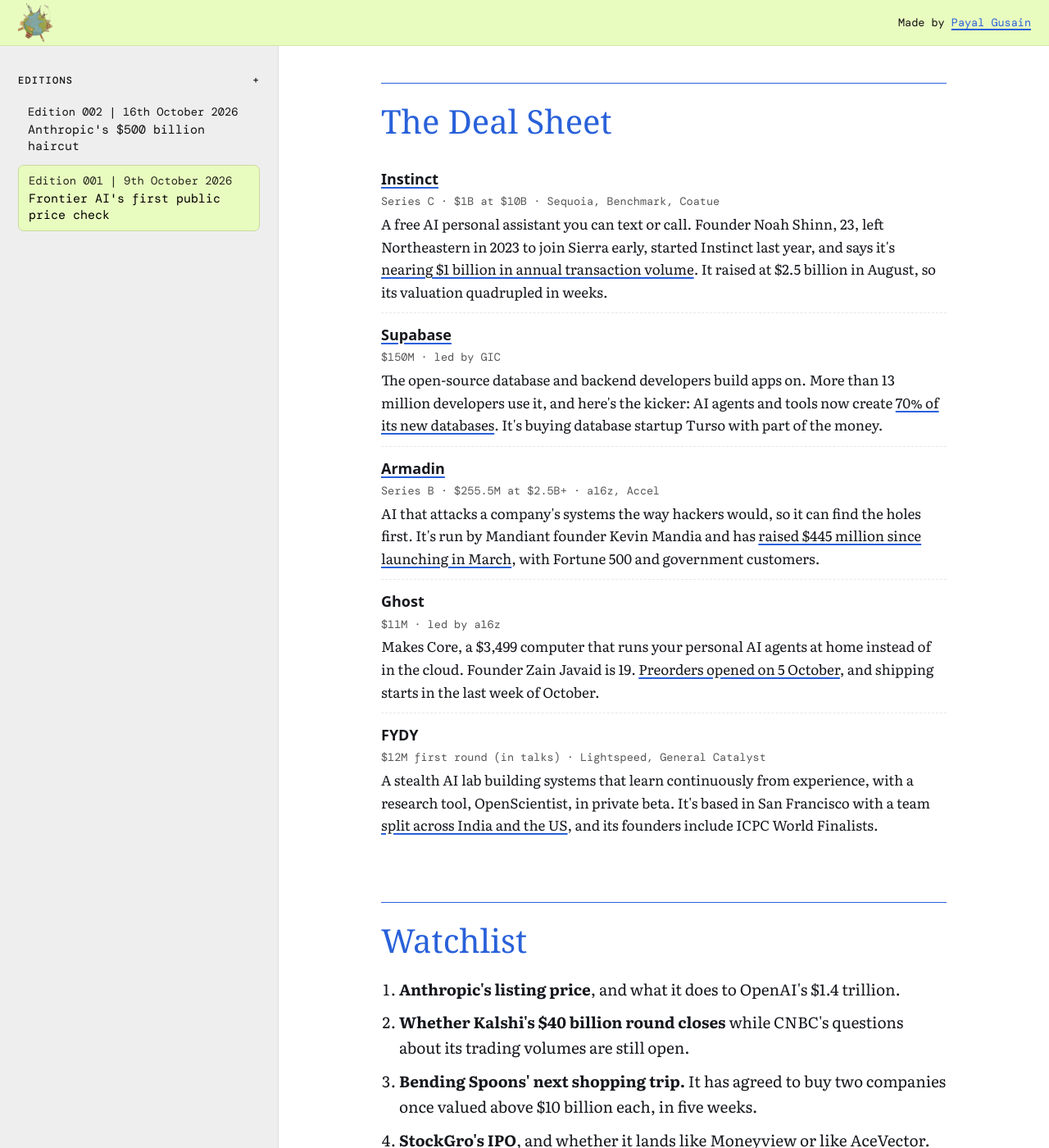
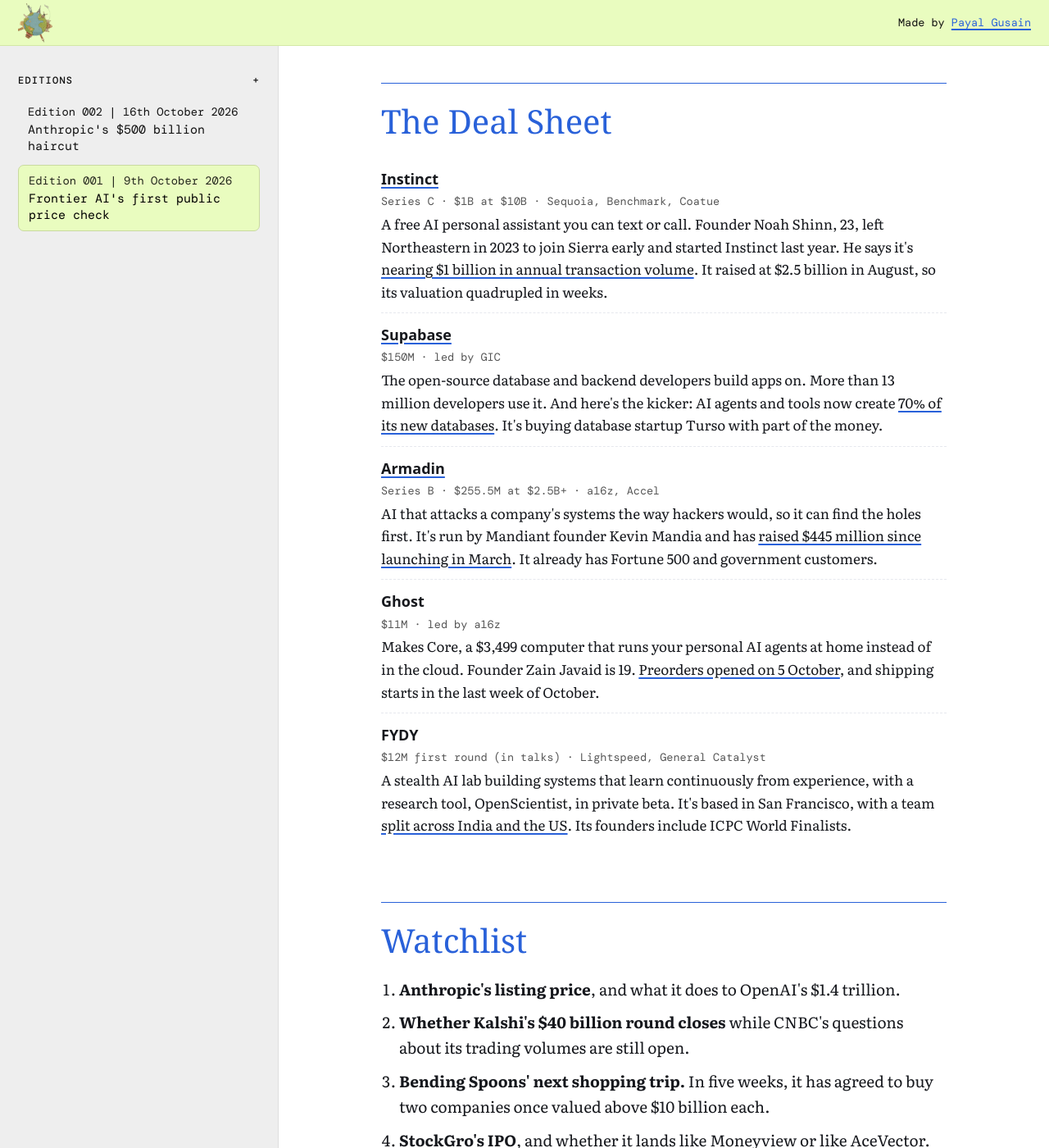
Before and after one commit to pgwrites/keeping-up-with-the-capital, a Jekyll site: the page built from _posts/2026-10-09-anthropic-ipo-family-offices.md, in a window 1280 px wide and 1400 px high, scrolled down 7188 px. Shown: the whole window at 82% size. Built offline with Jekyll 4.4.1, drawn with Linux system fonts in a browser that asks for light colours; some web fonts are replaced; some of the changed text lies outside the part shown.

Commit message:
Edition 001: punctuation pass
Co-Authored-By: Claude Opus 5.5 <noreply@anthropic.com>
Claude-Session: https://claude.ai/code/session_019yddCmAbBGRort8Ve7bfPc

```diff
--- a/_posts/2026-10-09-anthropic-ipo-family-offices.md
+++ b/_posts/2026-10-09-anthropic-ipo-family-offices.md
@@ -52,7 +52,7 @@ A price and a bid are different things. A bid is someone saying "I'd pay this."
 - [Kalshi](https://kalshi.com/) runs a regulated prediction market. It was valued at $22 billion in May and is now [in talks at around $40 billion](https://www.reuters.com/world/asia-pacific/tiger-global-dragoneer-talks-invest-in-kalshis-new-1-billion-fundraise-sources-2026-09-29/). It handled [$60.7 billion in trades in September](https://defirate.com/prediction-markets/volume/kalshi/), 78% of the market. The asterisk: CNBC [found clusters of near-identical trades](https://www.cnbc.com/2026/09/30/kalshi-polymarket-trading-volume-scrutiny.html) in some of its products.
 - [FieldAI](https://www.fieldai.com/) builds the brains that run robots. It went from $2 billion last year to a signed term sheet [at $10 billion](https://www.businessinsider.com/robotics-startup-fieldai-raises-at-10b-valuation-in-new-round-2026-10), with more than $135 million in revenue and signed contracts.
 
-Zoom out and the money is concentrating. Crunchbase counted [a record 27 rounds of $1 billion or more in Q3](https://news.crunchbase.com/venture/q3-2026-global-startup-funding-ai-billion-dollar-rounds-exits-data/), together taking about a third of the $159 billion raised worldwide. Indian capital is playing too: Premji Invest co-led a [$145 million Series C](https://news.crunchbase.com/venture/biggest-funding-rounds-ai-cyber-real-estate-instinct/) in CScale, a US company that makes optical links for AI servers.
+Zoom out, and the money is concentrating. Crunchbase counted [a record 27 rounds of $1 billion or more in Q3](https://news.crunchbase.com/venture/q3-2026-global-startup-funding-ai-billion-dollar-rounds-exits-data/), together taking about a third of the $159 billion raised worldwide. Indian capital is playing, too: Premji Invest co-led a [$145 million Series C](https://news.crunchbase.com/venture/biggest-funding-rounds-ai-cyber-real-estate-instinct/) in CScale, a US company that makes optical links for AI servers.
 
 But a price only counts once someone can sell at it. PitchBook counted [just 18 US IPOs in Q3](https://pitchbook.com/news/reports/q3-2026-pitchbook-nvca-venture-monitor). Most of these numbers have only been agreed by the people already in the room. Anthropic is the first one walking out the door to find out what the rest of the world thinks.
 
@@ -69,7 +69,7 @@ If one set of deals explains software in 2026, it's this one.
 - Five weeks later, Bending Spoons agreed to buy [Miro](https://miro.com/) for $1.355 billion, [90% below its $17.5 billion peak](https://www.forbes.com/sites/josipamajic/2026/09/10/bending-spoons-buys-miro-at-90-discount-as-saas-unicorns-sell-for-scraps/).
 - [EliseAI](https://www.eliseai.com/), which automates the admin of rental housing, raised at [$4 billion](https://www.globenewswire.com/news-release/2026/09/29/3370681/0/en/eliseai-raises-350-million-at-4-billion-valuation-to-bring-ai-deeper-into-housing-and-healthcare-operations.html), about 20x its $200 million-plus in ARR. Value Add VC's Trace Cohen says it earned that [<mark>"on usage, not narrative."</mark>](https://valueaddvc.com/pulse/eliseai-350m-round-4b-valuation-2026)
 
-That's a 25-fold gap in revenue multiples between Listen Labs and Airtable, and Airtable is the far bigger company. So size can't explain it.
+That's a 25-fold gap in revenue multiples between Listen Labs and Airtable. And Airtable is the far bigger company, so size can't explain it.
 
 Here's how I think about it: **Salesforce bought a slope. Bending Spoons bought a cash flow.** A young AI product is priced on where it could go. A 2021-era SaaS company is priced like a mature business that throws off cash, which is exactly what Bending Spoons likes to buy.
 
@@ -111,7 +111,7 @@ And this isn't a one-off. Indian family offices have joined more than 1,300 star
 
 [Agrani Labs](https://www.agranilabs.com/) builds AI computing hardware and software for data centres. Four former Intel and AMD engineers founded it in Bengaluru in 2024. It came out of stealth in February with an [$8 million seed](https://www.datacenterdynamics.com/en/news/indian-chip-startup-agrani-labs-emerges-from-stealth-with-8m-funding-round/) from Peak XV. Eight months later, it's reportedly raising [₹800–850 crore from Samsung, 360 One and Peak XV](https://economictimes.indiatimes.com/tech/technology/agrani-in-talks-to-raise-rs-800-850-crore-from-samsung-360-one-peak-xv/articleshow/134622670.cms), more than 10x its seed. It's also applying for another ₹120–130 crore from the government's research and innovation (RDI) scheme.
 
-Chips are a brutal business to fund, because you need years of capital before you ship anything. Agrani's answer is to split that weight three ways: a VC, a strategic corporate and the state. It isn't alone. Accel, Lightspeed, Bessemer and others have joined [DeepVerse](https://indianstartupnews.com/news/accel-meta-intel-and-ather-join-30-member-deepverse-platform-to-boost-indias-deeptech-ecosystem-12629528), a 30-member group set up to shape the rules for slow-to-build sectors and feed into the same ₹1 lakh crore RDI scheme. If Agrani closes with the government money attached, Indian deeptech founders get a template to copy.
+Chips are a brutal business to fund because you need years of capital before you ship anything. Agrani's answer is to split that weight three ways: a VC, a strategic corporate and the state. It isn't alone. Accel, Lightspeed, Bessemer and others have joined [DeepVerse](https://indianstartupnews.com/news/accel-meta-intel-and-ather-join-30-member-deepverse-platform-to-boost-indias-deeptech-ecosystem-12629528), a 30-member group set up to shape the rules for slow-to-build sectors and feed into the same ₹1 lakh crore RDI scheme. If Agrani closes with the government money attached, Indian deeptech founders get a template to copy.
 
 ### Indian IPO investors are paying for scale, not brand: Moneyview soared, Snapdeal's parent sank
 {: .take}
@@ -120,7 +120,7 @@ Two IPOs, days apart, with opposite outcomes.
 
 Digital lender [Moneyview](https://moneyview.in/)'s ₹1,092 crore IPO was subscribed about 100x, and the stock [opened more than 60% above](https://entrackr.com/report/weekly-funding-report-weekly-funding-report/funding-and-acquisitions-in-indian-startups-this-week-sep-28-oct-3-12618694) its ₹34 issue price.
 
-Snapdeal's parent AceVector drew 4.93x demand for its ₹420 crore IPO, then [listed 11.6% below](https://inc42.com/buzz/snapdeal-parent-acevector-lists-at-11-6-discount-on-bse/) its ₹32 issue price on BSE and closed its first day 18.4% down. This was once a $6.5 billion company, and its FY26 loss narrowed 64% to ₹45.5 crore. Investors still passed. Inc42's [analysis](https://inc42.com/features/snapdeal-makes-it-to-d-street-but-wheres-the-moat/) shows why in one comparison: Snapdeal had 12.16 million annual transacting users in FY26. Meesho had 264 million.
+Snapdeal's parent AceVector drew 4.93x demand for its ₹420 crore IPO. Then it [listed 11.6% below](https://inc42.com/buzz/snapdeal-parent-acevector-lists-at-11-6-discount-on-bse/) its ₹32 issue price on BSE and closed its first day 18.4% down. This was once a $6.5 billion company, and its FY26 loss narrowed 64% to ₹45.5 crore. But investors still passed. Inc42's [analysis](https://inc42.com/features/snapdeal-makes-it-to-d-street-but-wheres-the-moat/) shows why in one comparison: Snapdeal had 12.16 million annual transacting users in FY26. Meesho had 264 million.
 
 The lesson for India's IPO pipeline: a famous name and a smaller loss won't carry you. Scale will. Three more companies are lining up to test that:
 
@@ -132,18 +132,18 @@ The lesson for India's IPO pipeline: a famous name and a smaller loss won't carr
 ## The Deal Sheet
 
 <ul class="dlist">
-<li><span class="dco"><a href="https://instinct.com/">Instinct</a></span><span class="dmeta">Series C · $1B at $10B · Sequoia, Benchmark, Coatue</span><span class="dsig">A free AI personal assistant you can text or call. Founder Noah Shinn, 23, left Northeastern in 2023 to join Sierra early, started Instinct last year, and says it's <a href="https://fortune.com/2026/09/30/noah-shinn-instinct-ai-assistant-meta-muse-alexandr-wang-tech-series-c-ai-agent-mark-zuckerberg/">nearing $1 billion in annual transaction volume</a>. It raised at $2.5 billion in August, so its valuation quadrupled in weeks.</span></li>
-<li><span class="dco"><a href="https://supabase.com/">Supabase</a></span><span class="dmeta">$150M · led by GIC</span><span class="dsig">The open-source database and backend developers build apps on. More than 13 million developers use it, and here's the kicker: AI agents and tools now create <a href="https://www.prnewswire.com/news-releases/supabase-announces-150m-in-new-funding-and-turso-acquisition-302896752.html">70% of its new databases</a>. It's buying database startup Turso with part of the money.</span></li>
-<li><span class="dco"><a href="https://www.armadin.com/">Armadin</a></span><span class="dmeta">Series B · $255.5M at $2.5B+ · a16z, Accel</span><span class="dsig">AI that attacks a company's systems the way hackers would, so it can find the holes first. It's run by Mandiant founder Kevin Mandia and has <a href="https://www.unite.ai/armadin-raises-255-5m-series-b-at-over-2-5b-valuation-to-scale-its-agentic-security-platform/">raised $445 million since launching in March</a>, with Fortune 500 and government customers.</span></li>
+<li><span class="dco"><a href="https://instinct.com/">Instinct</a></span><span class="dmeta">Series C · $1B at $10B · Sequoia, Benchmark, Coatue</span><span class="dsig">A free AI personal assistant you can text or call. Founder Noah Shinn, 23, left Northeastern in 2023 to join Sierra early and started Instinct last year. He says it's <a href="https://fortune.com/2026/09/30/noah-shinn-instinct-ai-assistant-meta-muse-alexandr-wang-tech-series-c-ai-agent-mark-zuckerberg/">nearing $1 billion in annual transaction volume</a>. It raised at $2.5 billion in August, so its valuation quadrupled in weeks.</span></li>
+<li><span class="dco"><a href="https://supabase.com/">Supabase</a></span><span class="dmeta">$150M · led by GIC</span><span class="dsig">The open-source database and backend developers build apps on. More than 13 million developers use it. And here's the kicker: AI agents and tools now create <a href="https://www.prnewswire.com/news-releases/supabase-announces-150m-in-new-funding-and-turso-acquisition-302896752.html">70% of its new databases</a>. It's buying database startup Turso with part of the money.</span></li>
+<li><span class="dco"><a href="https://www.armadin.com/">Armadin</a></span><span class="dmeta">Series B · $255.5M at $2.5B+ · a16z, Accel</span><span class="dsig">AI that attacks a company's systems the way hackers would, so it can find the holes first. It's run by Mandiant founder Kevin Mandia and has <a href="https://www.unite.ai/armadin-raises-255-5m-series-b-at-over-2-5b-valuation-to-scale-its-agentic-security-platform/">raised $445 million since launching in March</a>. It already has Fortune 500 and government customers.</span></li>
 <li><span class="dco">Ghost</span><span class="dmeta">$11M · led by a16z</span><span class="dsig">Makes Core, a $3,499 computer that runs your personal AI agents at home instead of in the cloud. Founder Zain Javaid is 19. <a href="https://techcrunch.com/2026/10/05/at-19-ghost-founder-raises-11-million-to-build-a-3499-computer-for-your-personal-ai/">Preorders opened on 5 October</a>, and shipping starts in the last week of October.</span></li>
-<li><span class="dco">FYDY</span><span class="dmeta">$12M first round (in talks) · Lightspeed, General Catalyst</span><span class="dsig">A stealth AI lab building systems that learn continuously from experience, with a research tool, OpenScientist, in private beta. It's based in San Francisco with a team <a href="https://inc42.com/buzz/fydy-in-talks-to-raise-12-mn-from-lightspeed-general-catalyst/">split across India and the US</a>, and its founders include ICPC World Finalists.</span></li>
+<li><span class="dco">FYDY</span><span class="dmeta">$12M first round (in talks) · Lightspeed, General Catalyst</span><span class="dsig">A stealth AI lab building systems that learn continuously from experience, with a research tool, OpenScientist, in private beta. It's based in San Francisco, with a team <a href="https://inc42.com/buzz/fydy-in-talks-to-raise-12-mn-from-lightspeed-general-catalyst/">split across India and the US</a>. Its founders include ICPC World Finalists.</span></li>
 </ul>
 
 ## Watchlist
 
 1. **Anthropic's listing price**, and what it does to OpenAI's $1.4 trillion.
 2. **Whether Kalshi's $40 billion round closes** while CNBC's questions about its trading volumes are still open.
-3. **Bending Spoons' next shopping trip.** It has agreed to buy two companies once valued above $10 billion each, in five weeks.
+3. **Bending Spoons' next shopping trip.** In five weeks, it has agreed to buy two companies once valued above $10 billion each.
 4. **StockGro's IPO**, and whether it lands like Moneyview or like AceVector.
 {: .watch}
 
```
Also changed, not shown: other parts of _posts/2026-10-09-anthropic-ipo-family-offices.md (+1 -1 lines).
